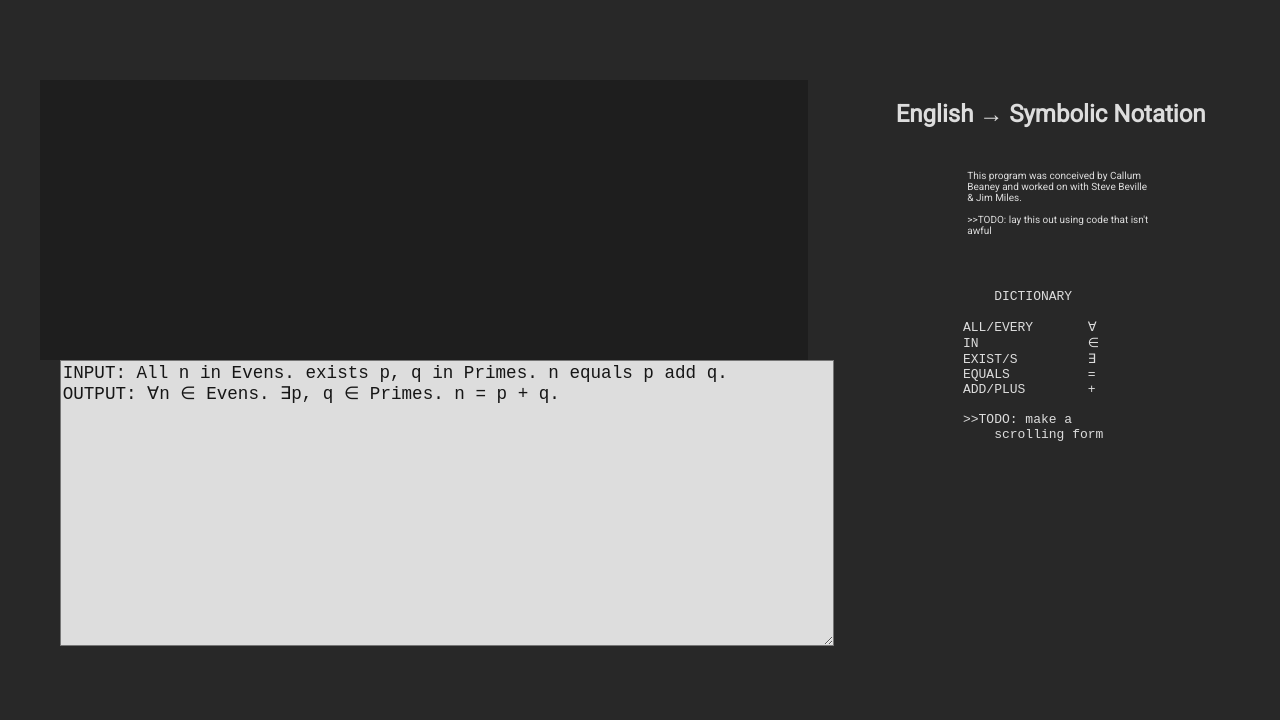
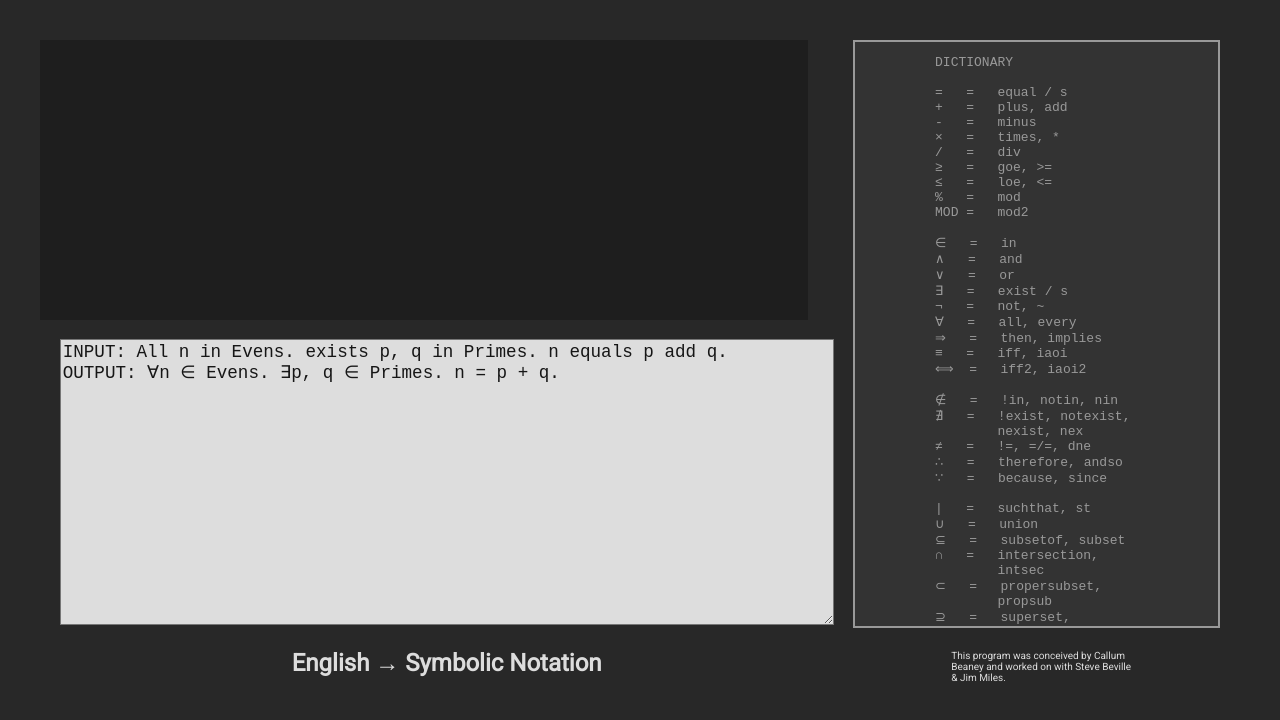
Before and after one commit to CallumBeaney/Symbolic-Notation-Converter, a website: page index.html in a window 1280 px wide. Drawn offline with Linux system fonts and the light colour scheme.

Commit message:
Updates for JM

```diff
--- a/NotationConverterV2.js
+++ b/NotationConverterV2.js
@@ -44,7 +44,7 @@ const shorthandLookupTable = [
     {Shorthand: '≠', UserInput: 'notequals'},
     {Shorthand: '≠', UserInput: '!='},
     {Shorthand: '∴', UserInput: 'therefore'},
-    {Shorthand: '∴', UserInput: 'and so'},
+    {Shorthand: '∴', UserInput: 'andso'},
     {Shorthand: '∵', UserInput: 'because'},
     {Shorthand: '∵', UserInput: 'bc'},
     {Shorthand: '∵', UserInput: 'since'},
--- a/index.html
+++ b/index.html
@@ -18,34 +18,77 @@
             <tr>
                 <!-- TODO: sort out positioning  -->
                 <td><div class="outputbox" id="out" contenteditable="true" ></div></td>
-
+                    <br>
                 <td><textarea class="inputbox" id="in" type="text"
                     onblur="if(this.value=='')
                             {this.value='INPUT: All n in Evens. exists p, q in Primes. n equals p add q.\nOUTPUT: ∀n ∈ Evens. ∃p, q ∈ Primes. n = p + q.';}"
                     onfocus="if(this.value=='INPUT: All n in Evens. exists p, q in Primes. n equals p add q.\nOUTPUT: ∀n ∈ Evens. ∃p, q ∈ Primes. n = p + q.')
                             {this.value = ''}" contenteditable="true"></textarea></td>
             </tr>
-
+            <h2 style="text-align: center">English → Symbolic Notation</h2>
         </div>
 
         <div class="rightcolumn">
-            <h2 style="text-align: center">English → Symbolic Notation</h2>
+               <div style="align-self: center;" class="scroll">
+<pre>DICTIONARY
+
+=   =   equal / s
++   =   plus, add
+-   =   minus
+×   =   times, *
+/   =   div
+≥   =   goe, >=
+≤   =   loe, <=
+%   =   mod
+MOD =   mod2
+
+∈   =   in
+∧   =   and
+∨   =   or
+∃   =   exist / s
+¬   =   not, ~
+∀   =   all, every
+⇒   =   then, implies
+≡   =   iff, iaoi
+⟺  =   iff2, iaoi2
+
+∉   =   !in, notin, nin
+∄   =   !exist, notexist,
+        nexist, nex
+≠   =   !=, =/=, dne
+∴   =   therefore, andso
+∵   =   because, since
+
+|   =   suchthat, st
+∪   =   union
+⊆   =   subsetof, subset
+∩   =   intersection,
+        intsec
+⊂   =   propersubset,
+        propsub
+⊇   =   superset,
+        supset
+⊃   =   propersuperset,
+        propsupset
+⊄   =   !subset,
+        notsubset
+⊅   =   !superset,
+        notsup
+
+Ø   =   0set, emptyset
+ℕ   =   nn, natnum,
+        natset
+ℤ   =   zz, intset
+ℚ   =   qq, ratset
+ℝ   =   rr, realset
+ℂ   =   cc, compset
+𝔻   =   dd, domain
+
+
+</pre>
+            </div>
+
             <p style="font-size:x-small; padding-left: 27%; width:50%;"><br><br>This program was conceived by Callum Beaney and worked on with Steve Beville & Jim Miles.<br>
-            <br>>>TODO: lay this out using code that isn't awful</p>
-        <pre>
-
-                DICTIONARY
-
-            ALL/EVERY       ∀
-            IN              ∈
-            EXIST/S         ∃
-            EQUALS          =
-            ADD/PLUS        +
-
-            >>TODO: make a
-                scrolling form
-        </pre>
-
 
         </div>
     </div>
--- a/style.css
+++ b/style.css
@@ -1,5 +1,4 @@
 @import url('https://fonts.googleapis.com/css?family=Roboto');
-
 
 html, body{
     margin: 0;
@@ -19,7 +18,7 @@ html, body{
     grid-template-columns: 2fr 1fr;
     }
         .leftcolumn{
-            padding-top: 10vh;
+            padding-top: 5vh;
             padding-bottom: 5vh;
             padding-left: 5vh;
             text-align: center;
@@ -34,8 +33,7 @@ html, body{
         .rightcolumn{
             text-align: left;
             text-justify: auto;
-            padding-top: 10vh;
-            padding-left: 2vh;
+            padding-top: 5vh;
             width: 85%;
         }
             .rightcolumn a, p{
@@ -63,12 +61,30 @@ html, body{
     overflow:auto;
 }
 
+div.scroll {
+    background-color: #666666;
+    width: 100%;
+    height: 73vh;
+    overflow-x: hidden;
+    overflow-y: auto;
+    display: flex;
+    justify-content: center;
+
+    /* CSS just to show the bounds */
+    border: 2px solid;
+    background-color: #333333;
+    color: #999999;
+
+  }
+
 pre {
     white-space: pre-wrap;       /* Since CSS 2.1 */
     white-space: -moz-pre-wrap;  /* Mozilla, since 1999 */
     white-space: -pre-wrap;      /* Opera 4-6 */
     white-space: -o-pre-wrap;    /* Opera 7 */
     word-wrap: break-word;       /* Internet Explorer 5.5+ */
+
+    font-size: medium;
 }
 
 @media(max-width:780px){
```
